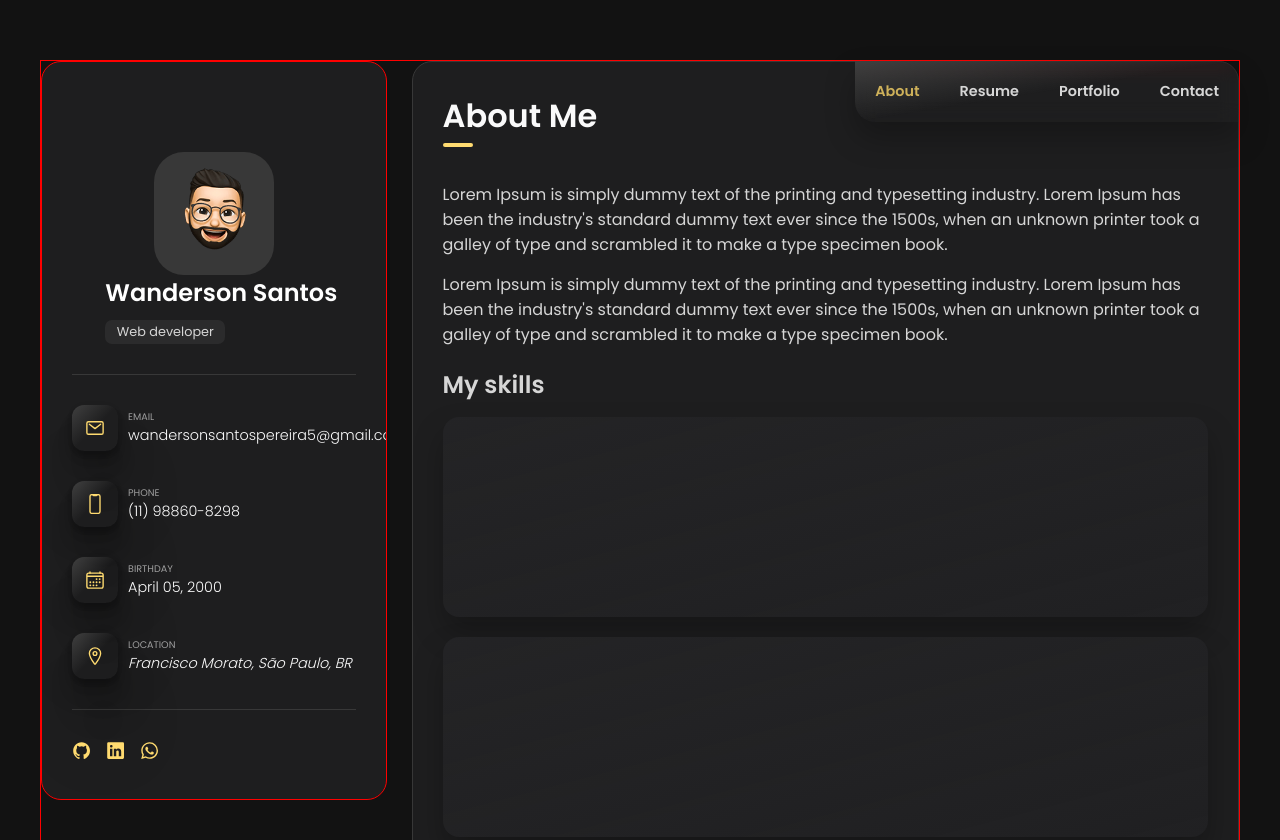
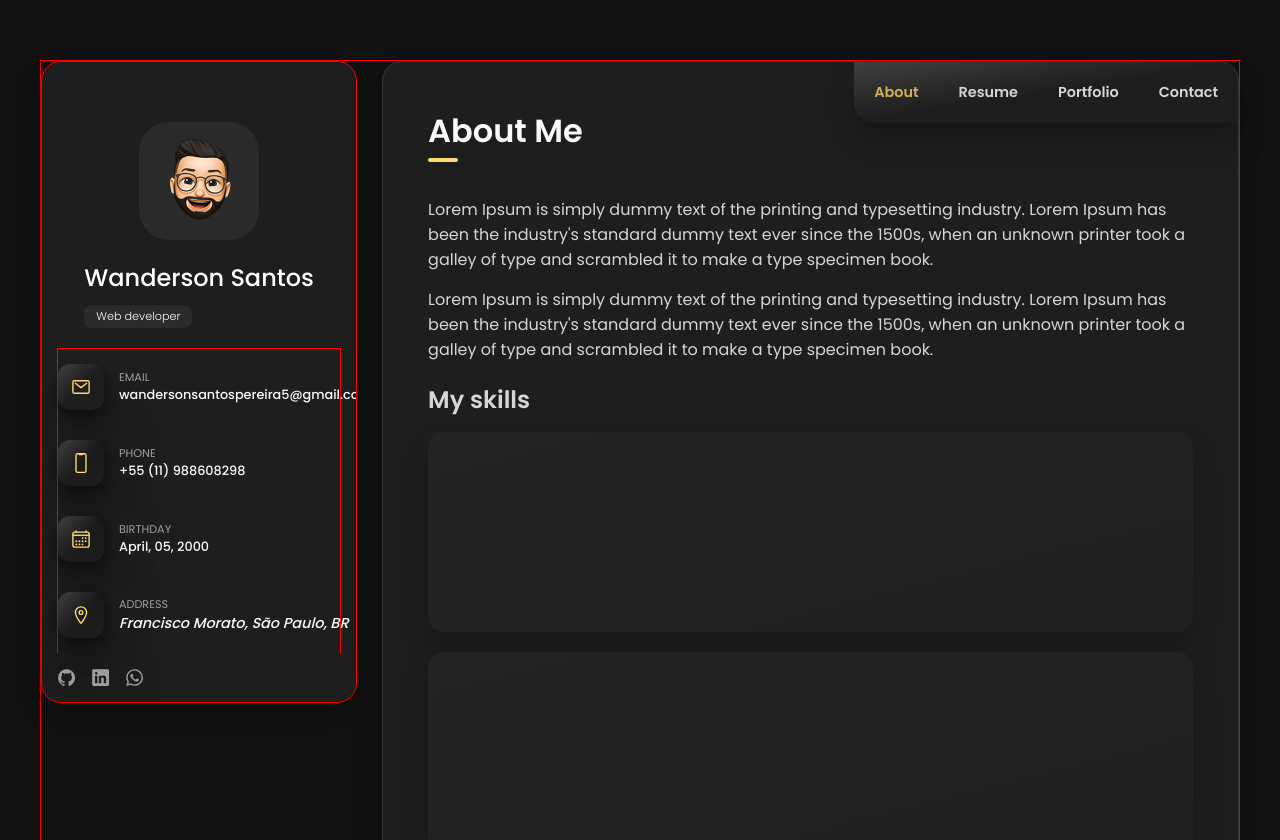
Before and after one commit to santowanderson/Portifolio, a plain HTML site: page index.html in a window 1280 px wide. Shown: the top 840 px of the page. Drawn offline with nearby package versions, Linux system fonts and the light colour scheme.

Commit message:
fixing sedebar

```diff
--- a/css/style.css
+++ b/css/style.css
@@ -73,7 +73,7 @@
         Reset style
 -----------------------------*/
 
-* {
+*, *::after, *::before {
     padding: 0;
     margin: 0;
     box-sizing: border-box;
@@ -81,11 +81,28 @@
     text-decoration: none;
 }
 
-button, textarea, input {
-    border: none;
-    outline: none;
-    background: transparent;
+img, ion-icon, a, button, time, span { display: block; }
+
+button {
+    font: inherit;
+    background: none;
+    text-align: left;
+    cursor: pointer;
 }
+
+input, textarea {
+    display: block;
+    width: 100%;
+    background: none;
+    font: inherit;
+}
+
+::selection {
+    background-color: var(--orange-yellow-crayola);
+    color: var(--eerie-black-1);
+}
+
+:focus { outline-color: var(--orange-yellow-crayola); }
 
 body, html { font-family: 'Poppins', sans-serif; }
 
@@ -107,11 +124,6 @@ body::-webkit-scrollbar-thumb {
     border-radius: 20px;
 }
 
-::selection {
-    background-color: var(--orange-yellow-crayola);
-    color: var(--eerie-black-1);
-}
-
 /*----------------------------
         Main
 -----------------------------*/
@@ -125,6 +137,15 @@ main {
 /*----------------------------
     Reused style
 -----------------------------*/
+
+#sidebar, article {
+    background: var(--eerie-black-2);
+    border: 1px solid var(--jet);
+    border-radius: 20px;
+    padding: 15px;
+    box-shadow: var(--shadow-1);
+    z-index: 1;
+}
 
 .icon_box {
     width: 30px;
@@ -169,53 +190,63 @@ main {
 }
 
 /*----------------------------
-    Profile navegation
+    Sidebar Section
 -----------------------------*/
 
 #sidebar {
     max-height: 112px;
-    border: 1px solid var(--jet);
-    border-radius: 20px;
     position: relative;
     overflow: hidden;
-    display: flex;
-    flex-direction: column;
-    background-color: var(--eerie-black-2);
+    transition: var(--transition-1);
     margin-bottom: 15px;
-    transition: var(--transition-1);
 }
 
-#profile { padding: 15px; }
+#sidebar.active {
+    max-height: 415px;
+}
 
-.profile_img {
-    background-color:  var(--jet);
-    object-fit: center;
-    border-radius: 20px;
+#sidebar.active .profile_info {
+    opacity: 1;
+    visibility: visible;
 }
 
 .profile_header {
     display: flex;
     flex-direction: row;
     align-items: center;
+    gap: 15px;
 }
 
-.profile_header div:first-of-type { margin-left: 15px; }
-
-.profile_header h1 {
-    color: var(--white-1);
-    font-weight: 600;
-    font-size: var(--fs-medium);
+.profile_img {
+    background: var(--onyx);
+    border-radius: 20px;
 }
 
-.profile_header h3 {
-    font: var(--fs-text);
-    color: var(--light-gray);
-    background-color: var(--onyx);
-    width: 110px;
-    text-align: center;
-    padding: 3px;
-    border-radius: 7px;
-    margin-top: 10px;
+.profile_img img { object-fit: cover; }
+
+.profile_header_title {
+    display: flex;
+    flex-direction: column;
+    justify-content: center;
+    gap: 10px;
+    padding: 5px 0;
+}
+
+.profile_header_title h1 {
+    font-size: var(--fs-subtitle);
+    font-weight: 500;
+    color: var(--white-1);
+}
+
+.profile_header_title h3 {
+    width: max-content;
+    background: var(--onyx);
+    border-radius: 8px;
+    width: max-content;
+    padding: 3px 12px;
+    font-size: 0.7rem;
+    font-weight: 300;
+    color: var(--white-1);
 }
 
 .profile_info {
@@ -227,53 +258,42 @@ main {
 .profile_info_more {
     display: grid;
     grid-template-columns: 1fr;
-    gap: 20px;
+    gap: 25px;
+    margin: 15px 0;
+    padding: 15px 0;
+    border-top: 1px solid var(--jet);
+    border-bottom: 1px solid var(--jet);
 }
 
-.items_list {
-    display: flex;
-    flex-direction: row;
-    align-items: center;
-}
-
-.contact_info { margin-left: 10px; }
-
-.contact_info span {
-    font-size: var(--fs-small);
-    color: var(--light-gray-70);
-}
-
-.contact_info p, address {
-    font-size: var(--fs-text);
-    color: var(--white-2);
-    font-weight: 300;
-}
-
-.social_icons ul {
+.profile_item {
     display: flex;
     flex-direction: row;
     align-items: center;
     gap: 15px;
 }
 
-.social_icons a {
-    color: var(--orange-yellow-crayola);
-    font-size: var(--fs-subtitle);
+.profile_item_link span {
+    font-size: 0.7rem;
+    font-weight: 400;
+    color: var(--light-gray-70);
 }
 
-.border_separator {
-    height: 1px;
-    background-color: var(--jet);
-    margin: 15px 0 15px 0;
+.profile_item_link a, time, address {
+    font-size: var(--fs-text);
+    font-weight: 500;
+    color: var(--white-2);
 }
 
-#sidebar.active {
-    max-height: 397px;
+.social_contacts {
+    display: flex;
+    flex-direction: row;
+    align-items: center;
+    gap: 15px;
 }
 
-#sidebar.active .profile_info {
-    opacity: 1;
-    visibility: visible;
+.social_contacts a {
+    font-size: var(--fs-subtitle);
+    color: var(--light-gray-70);
 }
 
 /*----------------------------
@@ -292,6 +312,7 @@ main {
     font-size: var(--fs-medium);
     background: var(--border-gradient-onyx);
     right: 0;
+    top: 0;
     width: 30px;
     height: 30px;
     box-shadow: var(--shadow-2);
@@ -303,7 +324,6 @@ main {
 }
 
 #btn:hover {
-    cursor: pointer;
     border-left: 1px solid var(--orange-yellow-crayola);
     border-top: 1px solid var(--orange-yellow-crayola);
     background: var(--gradient-yellow-1);
@@ -352,13 +372,6 @@ main {
 /*----------------------------
     About me section
 -----------------------------*/
-
-.content_container {
-    border-radius: 20px;
-    border: 1px solid var(--jet);
-    padding: 15px;
-    background-color: var(--eerie-black-2);
-}
 
 .about_me_content {
     color: var(--light-gray);
@@ -914,7 +927,7 @@ input:focus:invalid, textarea:focus:invalid { border-color: var(--bittersweet-sh
     #sidebar {
         position: sticky;
         top: 60px;
-        max-height: max-content;
+        max-height: max-content !important  ;
         width: max-content;
         height: 100%;
         padding-top: 60px;
@@ -923,7 +936,11 @@ input:focus:invalid, textarea:focus:invalid { border-color: var(--bittersweet-sh
         border: 1px solid red;
     }
 
-    .profile_info_more { grid-template-columns: 1fr; }
+    .profile_info_more {
+        border: 1px solid red;
+        grid-template-columns: 1fr;
+        border-bottom: none;
+    }
 
 
     .profile_header {
--- a/index.html
+++ b/index.html
@@ -23,51 +23,56 @@
                 <ion-icon name="chevron-down-outline"></ion-icon>
                 <span>Show Contacts</span>
             </button>
-            <div id="profile">
+            <div class="profile">
                 <div class="profile_header">
                     <figure class="profile_img">
-                        <img src="./assets/my-avatar.png" alt="Wanderson Santos" width="80px">
+                        <img src="./assets/my-avatar.png" alt="Profile image" width="80">
                     </figure>
-                    <div>
+                    <div class="profile_header_title">
                         <h1>Wanderson Santos</h1>
                         <h3>Web developer</h3>
                     </div>
                 </div>
                 <div class="profile_info">
-                    <div class="border_separator"></div>
                     <ul class="profile_info_more">
-                        <li class="items_list">
-                            <div class="icon_box"><ion-icon name="mail-outline"></ion-icon></i></div>
-                            <div class="contact_info">
+                        <li class="profile_item">
+                            <div class="icon_box">
+                                <ion-icon name="mail-outline"></ion-icon>
+                            </div>
+                            <div class="profile_item_link">
                                 <span>EMAIL</span>
-                                <a href="mailto:wandersonsantospereira5@gmail.com"><p>wandersonsantospereira5@gmail.com</p></a>
+                                <a href="mailto:wandersonsantospereira5@gmail.com">wandersonsantospereira5@gmail.com</a>
                             </div>
                         </li>
-                        <li class="items_list">
-                            <div class="icon_box"><ion-icon name="phone-portrait-outline"></ion-icon></i></div>
-                            <div class="contact_info">
+                        <li class="profile_item">
+                            <div class="icon_box">
+                                <ion-icon name="phone-portrait-outline"></ion-icon>
+                            </div>
+                            <div class="profile_item_link">
                                 <span>PHONE</span>
-                                <p>(11) 98860-8298</p>
+                                <a href="https://wa.me/5511988608298">+55 (11) 988608298</a>
                             </div>
                         </li>
-                        <li class="items_list">
-                            <div class="icon_box"><ion-icon name="calendar-outline"></ion-icon></ion-icon></i></div>
-                            <div class="contact_info">
+                        <li class="profile_item">
+                            <div class="icon_box">
+                                <ion-icon name="calendar-outline"></ion-icon>
+                            </div>
+                            <div class="div profile_item_link">
                                 <span>BIRTHDAY</span>
-                                <p>April 05, 2000</p>
+                                <time datetime="2000-04-05">April, 05, 2000</time>
                             </div>
                         </li>
-                        <li class="items_list">
-                            <div class="icon_box"><ion-icon name="location-outline"></ion-icon></ion-icon></i></div>
-                            <div class="contact_info">
-                                <span>LOCATION</span>
+                        <li class="profile_item">
+                            <div class="icon_box">
+                                <ion-icon name="location-outline"></ion-icon>
+                            </div>
+                            <div class="profile_item_link">
+                                <span>ADDRESS</span>
                                 <address>Francisco Morato, São Paulo, BR</address>
                             </div>
                         </li>
                     </ul>
-                    <div class="border_separator"></div>
-                    <div class="social_icons">
-                        <ul>
+                    <ul class="social_contacts">
                         <li>
                             <a href="https://github.com/santowanderson"><ion-icon name="logo-github"></ion-icon></a>
                         </li>
@@ -78,7 +83,6 @@
                             <a href="https://wa.me/5511988608298"><ion-icon name="logo-whatsapp"></ion-icon></a>
                         </li>
                     </ul>
-                    </div>
                 </div>
             </div>
         </aside>
```
Lines whose indentation alone changed are shown as unchanged.
